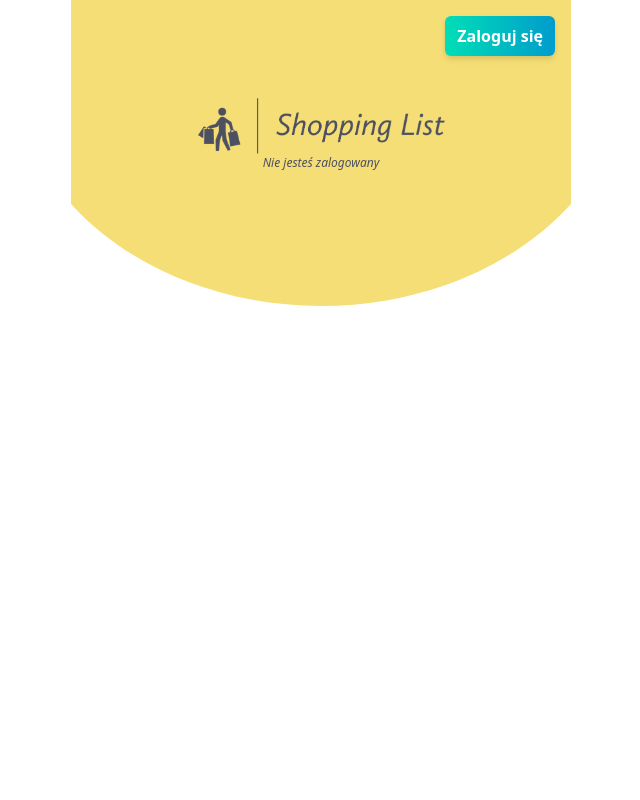
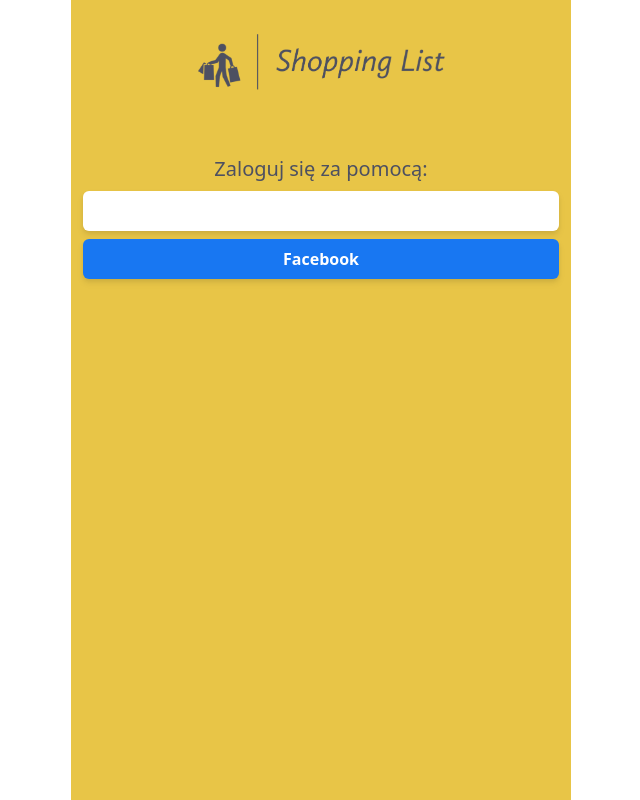
Before and after one commit to adekpp/shopping-list, a Next.js app: page / in a window 1280 px wide. Shown: the whole page, without its empty margins (319-959 px from the left). Built offline with nearby package versions, Linux system fonts and the light colour scheme; no server answers.

Commit message:
added facebook auth provider

```diff
--- a/components/Layout.js
+++ b/components/Layout.js
@@ -1,15 +1,15 @@
-import { useSession } from "next-auth/react";
+import { signIn, useSession } from "next-auth/react";
 import { Loader } from "./ui/Loader";
 import { motion } from "framer-motion";
-import logo from "../public/logo.png"
+import logo from "../public/logo.png";
 import Image from "next/image";
+import Button from "./ui/Button";
 export default function Layout({ children }) {
   const { status } = useSession();
 
-
   if (status === "loading") {
     return (
-      <div className="flex w-full place-content-center mt-16">
+      <div className="flex w-full h-screen place-content-center items-center">
         <Loader />
       </div>
     );
@@ -20,15 +20,18 @@
         initial={{ opacity: "0%", scale: "0%" }}
         animate={{ opacity: "100%", scale: "100%" }}
         transition={{ duration: 0.6, repeat: false }}
-        className="flex flex-col w-full items-center mt-10 "
+        className="flex flex-col w-full items-center "
       >
-        <Image
-        src={logo}
-        alt="Logo"
-        width={250}
-
-         />
-        <p className="text-grey text-xs italic">Nie jesteś zalogowany</p>
+        <Image src={logo} alt="Logo" width={250} />
+        <div className="flex w-full flex-col px-3 gap-y-2 mt-16">
+        <p className="text-grey text-xl text-center">Zaloguj się za pomocą:</p>
+          <Button intent="secondary" onClick={() => signIn("google")}>
+            Google
+          </Button>
+          <Button intent="fb" onClick={() => signIn("facebook")}>
+            Facebook
+          </Button>
+        </div>
       </motion.div>
     );
   }
--- a/components/Navbar.js
+++ b/components/Navbar.js
@@ -15,12 +15,6 @@
         </div>
         <div className="flex w-full pr-4 pt-4 z-10 place-content-end">
           {status === "authenticated" && <UserMenu />}
-
-          {status === "unauthenticated" && (
-            <Button intent="primary" onClick={() => signIn("google")}>
-              Zaloguj się
-            </Button>
-          )}
         </div>
       </div>
 
--- a/components/RootLayout.js
+++ b/components/RootLayout.js
@@ -1,13 +1,21 @@
 import Image from "next/image";
 import bg from "../public/bg.svg";
+import { useSession } from "next-auth/react";
 export const RootLayout = ({ children }) => {
+  const { status } = useSession();
   return (
-    <div className="max-w-[500px] text-grey mx-auto pb-6">
-      <Image
-        src={bg}
-        alt="background"
-        className="absolute opacity-70 -top-7 -z-10"
-      />
+    <div
+      className={`max-w-[500px] min-h-screen text-grey mx-auto pb-6 ${
+        status !== "authenticated" && "bg-yellow"
+      }`}
+    >
+      {status === "authenticated" && (
+        <Image
+          src={bg}
+          alt="background"
+          className="absolute opacity-70 -top-7 -z-10"
+        />
+      )}
       {children}
     </div>
   );
```
